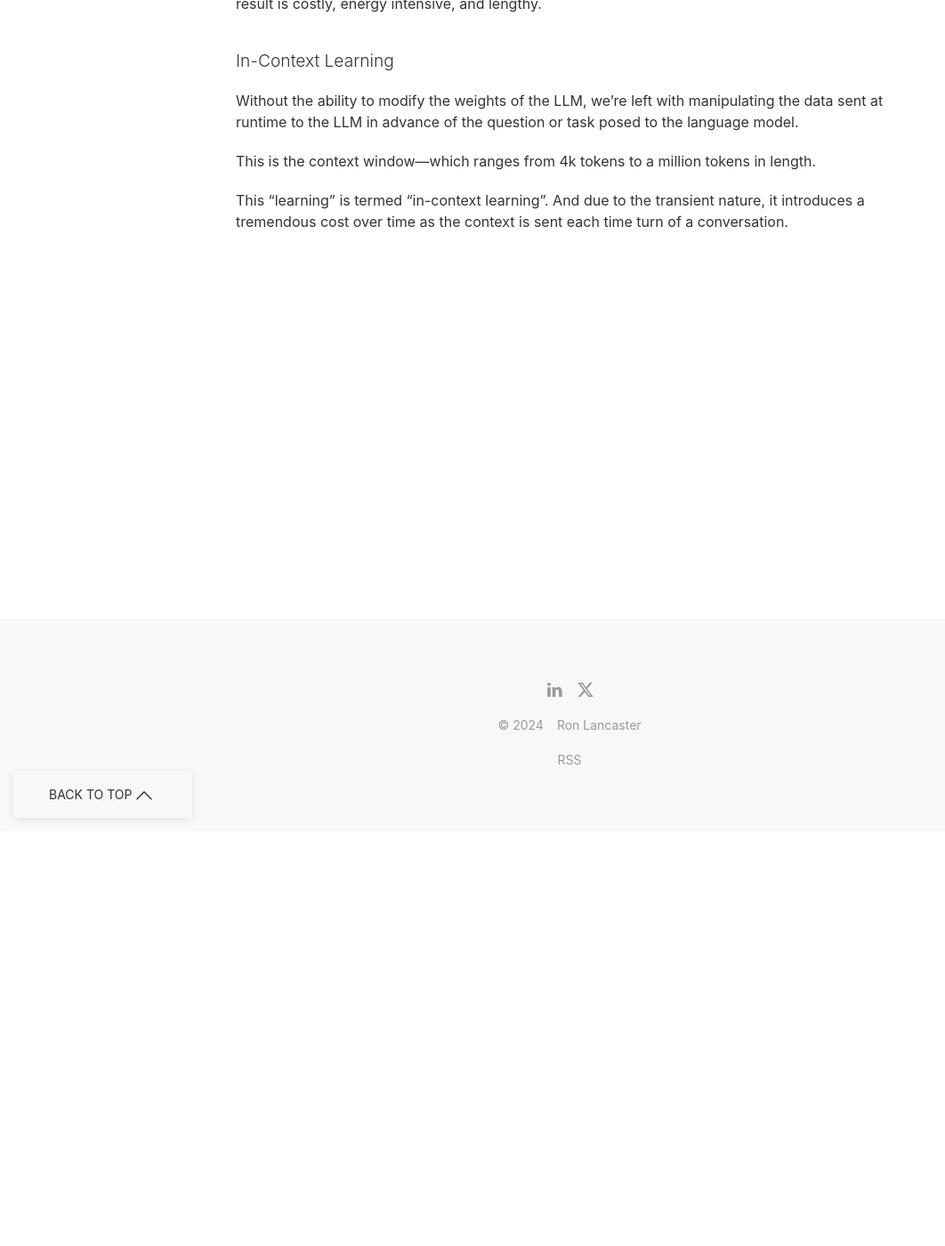
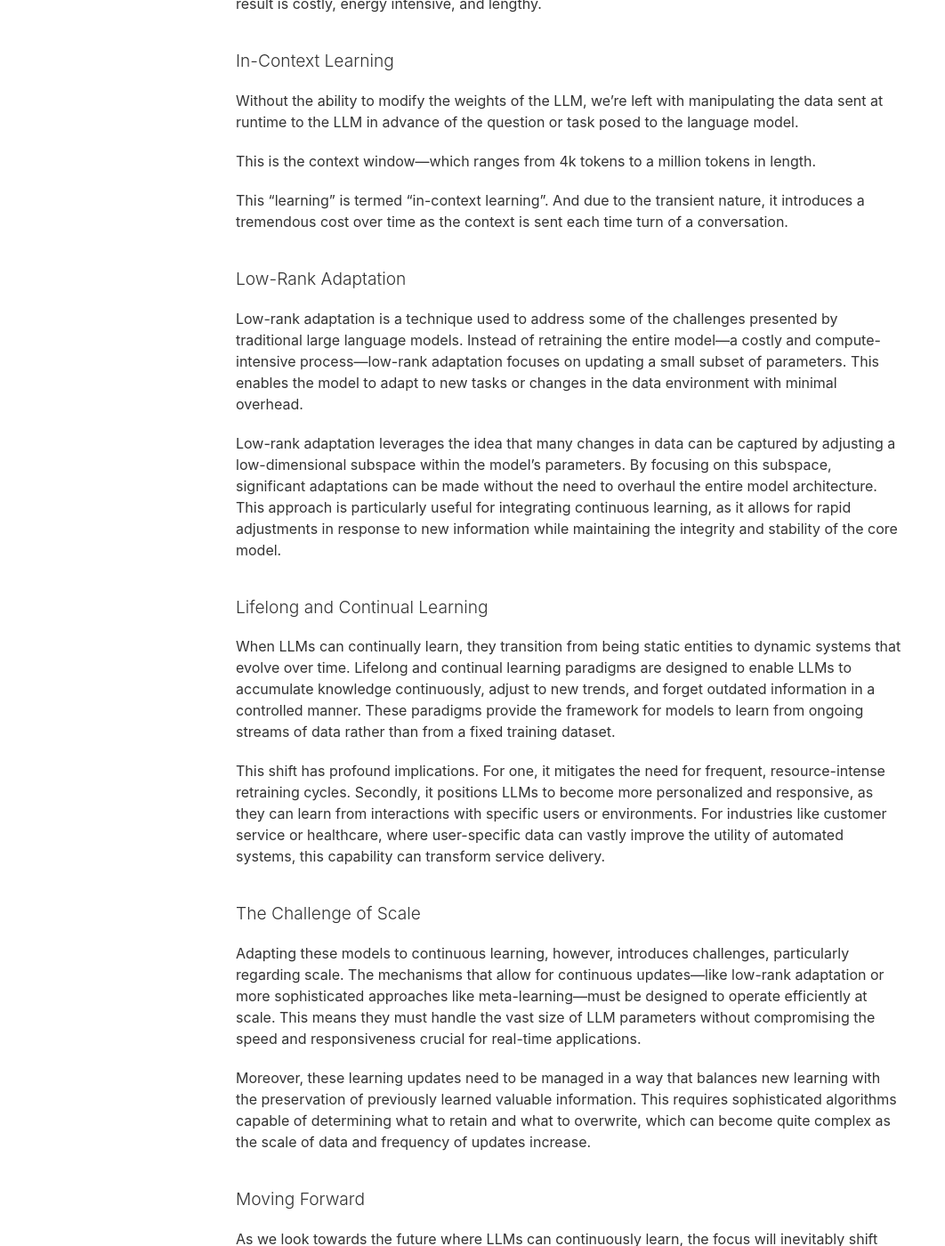
Before and after one commit to nyvyn/nyvyn.github.io, a Jekyll site: the page built from _notes/2024-05-01-ai-that-can-learn.markdown, in a window 1280 px wide and 1400 px high, scrolled down 466 px. Shown: the whole window at 89% size, without its empty margins (0-1062 px from the left). Built offline with Jekyll 4.4.1, drawn with Linux system fonts in a browser that asks for light colours; some of the changed text lies outside the part shown.

Commit message:
Expand AI learning modes and rename blog post files
Updated the AI learning modes in the blog including in-context learning, low-rank adaptation, and lifelong and continual learning. Highlighted their impacts, challenges, and the need for efficient and scalable models. Also renamed multiple markdown (.md) blog post files to maintain consistency in the file format.

```diff
--- a/_notes/2024-05-01-ai-that-can-learn.markdown
+++ b/_notes/2024-05-01-ai-that-can-learn.markdown
@@ -1,26 +1,45 @@
 ---
 layout: note
 title: AI that can learn
-description: >-
+description: \>-
   A review of ways to move beyond frozen LLMs
 status: Revising
 ---
 
 Today's LLMs are trained and then frozen in time. What changes when they can continuously learn?
 
-While there is a trend in decreasing size of LLMs with capabilities matching their larger siblings,
-the reality is that the weights for a useful LLM are many gigabytes large.
+While there is a trend in decreasing size of LLMs with capabilities matching their larger siblings, the reality is that the weights for a useful LLM are many gigabytes large.
 
-In turn, training these larger and more capable LLMs requires the coordination of many GPUs.
-The result is costly, energy intensive, and lengthy.
+In turn, training these larger and more capable LLMs requires the coordination of many GPUs. The result is costly, energy intensive, and lengthy.
 
 ## In-Context Learning
 
-Without the ability to modify the weights of the LLM, we're left with manipulating the data sent
-at runtime to the LLM in advance of the question or task posed to the language model.
+Without the ability to modify the weights of the LLM, we're left with manipulating the data sent at runtime to the LLM in advance of the question or task posed to the language model.
 
 This is the context window—which ranges from 4k tokens to a million tokens in length.
 
-This "learning" is termed "in-context learning".
-And due to the transient nature, it introduces a tremendous cost
-over time as the context is sent each time turn of a conversation.
+This "learning" is termed "in-context learning". And due to the transient nature, it introduces a tremendous cost over time as the context is sent each time turn of a conversation.
+
+## Low-Rank Adaptation
+
+Low-rank adaptation is a technique used to address some of the challenges presented by traditional large language models. Instead of retraining the entire model—a costly and compute-intensive process—low-rank adaptation focuses on updating a small subset of parameters. This enables the model to adapt to new tasks or changes in the data environment with minimal overhead.
+
+Low-rank adaptation leverages the idea that many changes in data can be captured by adjusting a low-dimensional subspace within the model's parameters. By focusing on this subspace, significant adaptations can be made without the need to overhaul the entire model architecture. This approach is particularly useful for integrating continuous learning, as it allows for rapid adjustments in response to new information while maintaining the integrity and stability of the core model.
+
+## Lifelong and Continual Learning
+
+When LLMs can continually learn, they transition from being static entities to dynamic systems that evolve over time. Lifelong and continual learning paradigms are designed to enable LLMs to accumulate knowledge continuously, adjust to new trends, and forget outdated information in a controlled manner. These paradigms provide the framework for models to learn from ongoing streams of data rather than from a fixed training dataset.
+
+This shift has profound implications. For one, it mitigates the need for frequent, resource-intense retraining cycles. Secondly, it positions LLMs to become more personalized and responsive, as they can learn from interactions with specific users or environments. For industries like customer service or healthcare, where user-specific data can vastly improve the utility of automated systems, this capability can transform service delivery.
+
+## The Challenge of Scale
+
+Adapting these models to continuous learning, however, introduces challenges, particularly regarding scale. The mechanisms that allow for continuous updates—like low-rank adaptation or more sophisticated approaches like meta-learning—must be designed to operate efficiently at scale. This means they must handle the vast size of LLM parameters without compromising the speed and responsiveness crucial for real-time applications.
+
+Moreover, these learning updates need to be managed in a way that balances new learning with the preservation of previously learned valuable information. This requires sophisticated algorithms capable of determining what to retain and what to overwrite, which can become quite complex as the scale of data and frequency of updates increase.
+
+## Moving Forward
+
+As we look towards the future where LLMs can continuously learn, the focus will inevitably shift towards more efficient, scalable, and adaptive models. The evolution from static to dynamic learning models not only enhances their practicality but also opens up new avenues for personalized and contextually aware AI systems. However, achieving this requires overcoming significant technical hurdles, particularly around managing the balance between adaptation and stability, and doing so in an economically feasible way.
+
+In the end, the development of continuous learning capabilities in LLMs represents a significant step towards more intelligent, adaptable, and effective computational models. It promises to reduce the long-term costs and environmental impacts associated with training large models, while greatly increasing their utility and relevance in our ever-changing world.
```
Also changed, not shown: _posts/2018-06-10-good-bye-vue.markdown (renamed from _posts/2018-06-10-good-bye-vue.md), _posts/2018-06-24-why-structural.markdown (renamed from _posts/2018-06-24-why-structural.md), _posts/2020-04-01-steve-you-will-be-missed.markdown (renamed from _posts/2020-04-01-steve-you-will-be-missed.md), _posts/2021-03-18-sam-altman-moores-law-for-everything.markdown (renamed from _posts/2021-03-18-sam-altman-moores-law-for-everything.md), _posts/2022-01-23-meta-announces-data2vec.markdown (renamed from _posts/2022-01-23-meta-announces-data2vec.md), _posts/2022-06-29-steven-nordberg-and-betsy-mcdonald-donate-6m-to-humane-society.markdown (renamed from _posts/2022-06-29-steven-nordberg-and-betsy-mcdonald-donate-6m-to-humane-society.md), _posts/2022-11-13-ai-progression.markdown (renamed from _posts/2022-11-13-ai-progression.md), _posts/2022-11-24-world-population-growth.markdown (renamed from _posts/2022-11-24-world-population-growth.md), _posts/2022-12-14-intelligent-software.markdown (renamed from _posts/2022-12-14-intelligent-software.md), _posts/2023-06-17-thoughts-on-agi-june-2023.markdown (renamed from _posts/2023-06-17-thoughts-on-agi-june-2023.md), _posts/2023-08-13-having-a-blast-with-ai.markdown (renamed from _posts/2023-08-13-having-a-blast-with-ai.md), _posts/2023-08-16-llms-that-can-learn.markdown (renamed from _posts/2023-08-16-llms-that-can-learn.md), _posts/2023-09-21-generative-ai-increases-worker-productivity.markdown (renamed from _posts/2023-09-21-generative-ai-increases-worker-productivity.md), _posts/2023-11-06-towards-modern-development-of-cloud-applications.markdown (renamed from _posts/2023-11-06-towards-modern-development-of-cloud-applications.md), 3 more files.
